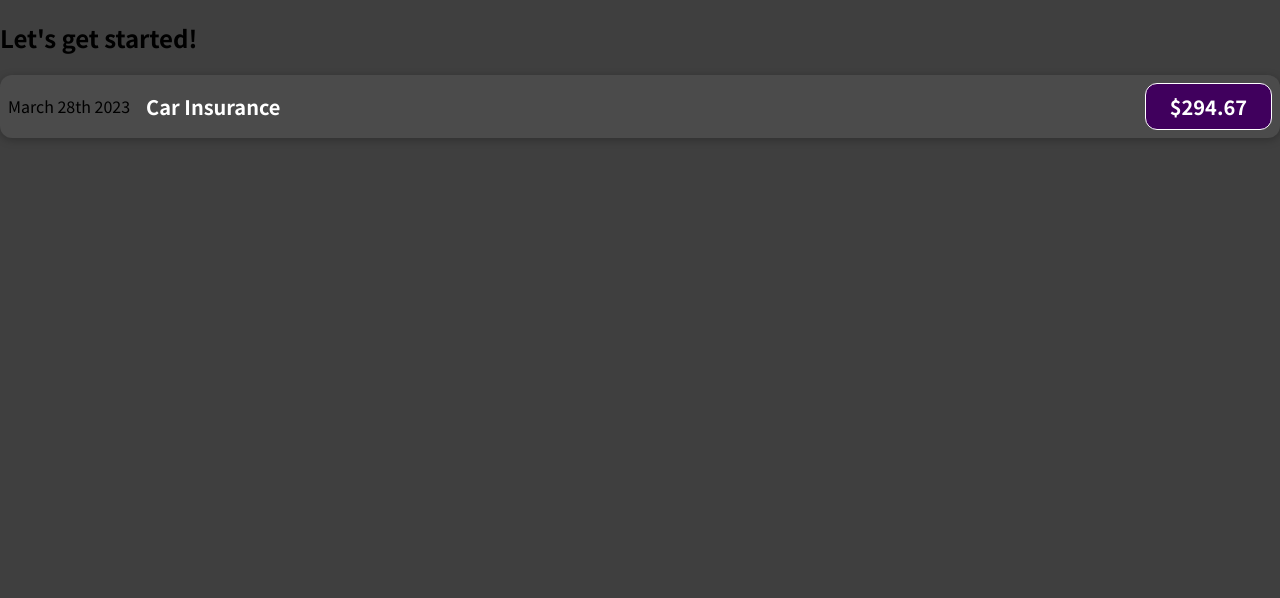
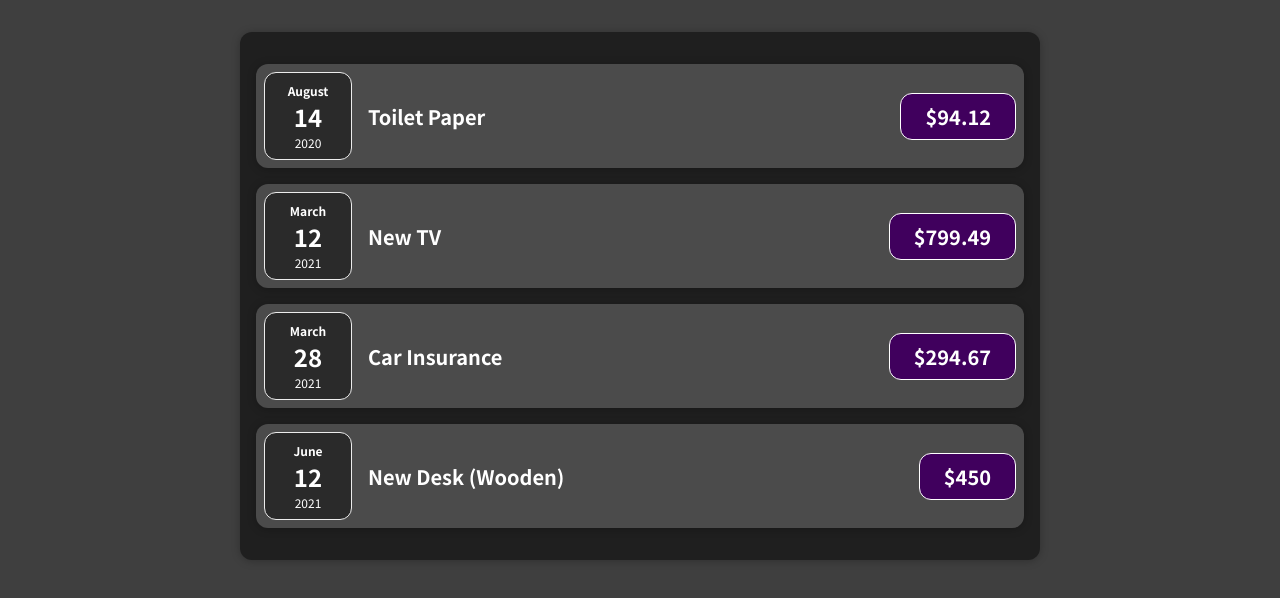
Before and after one commit to Khalid-Uris/expense-app-new, a React (Create React App) app: page / in a window 1280 px wide. Shown: the top 598 px of the page. Built offline with nearby package versions, Linux system fonts and the light colour scheme.

Commit message:
Add Date and amount component

```diff
--- a/src/App.js
+++ b/src/App.js
@@ -1,12 +1,55 @@
-import ExpenseItem from "./components/ExpenseItem";
+// import ExpenseItem from "./components/ExpenseItem";
+import Expenses from "./components/Expenses";
 
 function App() {
+  const expenses = [
+    {
+      id: "e1",
+      title: "Toilet Paper",
+      amount: 94.12,
+      date: new Date(2020, 7, 14),
+    },
+    { id: "e2", title: "New TV", amount: 799.49, date: new Date(2021, 2, 12) },
+    {
+      id: "e3",
+      title: "Car Insurance",
+      amount: 294.67,
+      date: new Date(2021, 2, 28),
+    },
+    {
+      id: "e4",
+      title: "New Desk (Wooden)",
+      amount: 450,
+      date: new Date(2021, 5, 12),
+    },
+  ];
+
+  console.log(expenses[0]["id"]);
   return (
     <div>
-      <h2>Let's get started!</h2>
-      <p>
-        <ExpenseItem />
-      </p>
+      {/* <h2>Let's get started!</h2> */}
+
+      <Expenses expenses={expenses} />
+      {/* <ExpenseItem
+          title={expenses[0].title}
+          amount={expenses[0].amount}
+          date={expenses[0].date}
+        />
+        <ExpenseItem
+          title={expenses[1].title}
+          amount={expenses[1].amount}
+          date={expenses[1].date}
+        />
+        <ExpenseItem
+          title={expenses[2].title}
+          amount={expenses[2].amount}
+          date={expenses[2].date}
+        />
+        <ExpenseItem
+          title={expenses[3].title}
+          amount={expenses[3].amount}
+          date={expenses[3].date}
+        /> */}
     </div>
   );
 }
--- /dev/null
+++ b/src/components/Card.css
@@ -0,0 +1,4 @@
+.card {
+  border-radius: 12px;
+  box-shadow: 0 1px 8px rgba(0, 0, 0, 0.25);
+}
--- /dev/null
+++ b/src/components/Card.jsx
@@ -0,0 +1,8 @@
+import React from "react";
+import "./Card.css";
+const Card = (props) => {
+  const classes = "card " + props.className;
+  return <div className={classes}>{props.children}</div>;
+};
+
+export default Card;
--- /dev/null
+++ b/src/components/ExpenseDate.css
@@ -0,0 +1,26 @@
+.expense-date {
+  display: flex;
+  flex-direction: column;
+  width: 5.5rem;
+  height: 5.5rem;
+  border: 1px solid #ececec;
+  background-color: #2a2a2a;
+  color: white;
+  border-radius: 12px;
+  align-items: center;
+  justify-content: center;
+}
+
+.expense-date__month {
+  font-size: 0.75rem;
+  font-weight: bold;
+}
+
+.expense-date__year {
+  font-size: 0.75rem;
+}
+
+.expense-date__day {
+  font-size: 1.5rem;
+  font-weight: bold;
+}
--- /dev/null
+++ b/src/components/ExpenseDate.jsx
@@ -0,0 +1,18 @@
+import React from "react";
+import "./ExpenseDate.css";
+
+const ExpenseDate = (props) => {
+  const month = props.date.toLocaleString("en-US", { month: "long" });
+  const day = props.date.toLocaleString("en-US", { day: "2-digit" });
+  const year = props.date.getFullYear();
+
+  return (
+    <div className={"expense-date"}>
+      <div className={"expense-date__month"}>{month}</div>
+      <div className={"expense-date__day"}>{day}</div>
+      <div className={"expense-date__year"}>{year}</div>
+    </div>
+  );
+};
+
+export default ExpenseDate;
--- a/src/components/ExpenseItem.css
+++ b/src/components/ExpenseItem.css
@@ -2,10 +2,10 @@
   display: flex;
   justify-content: space-between;
   align-items: center;
-  box-shadow: 0 2px 8px rgba(0, 0, 0, 0.25);
+  /* box-shadow: 0 2px 8px rgba(0, 0, 0, 0.25); */
   padding: 0.5rem;
   margin: 1rem 0;
-  border-radius: 12px;
+  /* border-radius: 12px; */
   background-color: #4b4b4b;
 }
 
--- a/src/components/ExpenseItem.jsx
+++ b/src/components/ExpenseItem.jsx
@@ -1,15 +1,22 @@
 import React from "react";
 import "./ExpenseItem.css";
+import ExpenseDate from "./ExpenseDate";
+import Card from "./Card";
 
-const ExpenseItem = () => {
+const ExpenseItem = (props) => {
+  // const expenseDate = new Date(2021, 2, 28);
+  // const expenseTitle = "Car Insurance";
+  // const expenseAmount = 294.67;
+
   return (
-    <div className={"expense-item"}>
-      <div>March 28th 2023</div>
+    <Card className={"expense-item"}>
+      <ExpenseDate date={props.date} />
+
       <div className={"expense-item__description"}>
-        <h2>Car Insurance</h2>
-        <div className={"expense-item__price"}>$294.67</div>
+        <h2>{props.title}</h2>
+        <div className={"expense-item__price"}>${props.amount}</div>
       </div>
-    </div>
+    </Card>
   );
 };
 
--- /dev/null
+++ b/src/components/Expenses.css
@@ -0,0 +1,7 @@
+.expenses {
+  padding: 1rem;
+  background-color: rgb(31, 31, 31);
+  margin: 2rem auto;
+  width: 50rem;
+  max-width: 95%;
+}
--- /dev/null
+++ b/src/components/Expenses.jsx
@@ -0,0 +1,33 @@
+import React from "react";
+import ExpenseItem from "./ExpenseItem";
+import "./Expenses.css";
+import Card from "./Card";
+
+const Expenses = (props) => {
+  return (
+    <Card className={"expenses"}>
+      <ExpenseItem
+        title={props.expenses[0].title}
+        amount={props.expenses[0].amount}
+        date={props.expenses[0].date}
+      />
+      <ExpenseItem
+        title={props.expenses[1].title}
+        amount={props.expenses[1].amount}
+        date={props.expenses[1].date}
+      />
+      <ExpenseItem
+        title={props.expenses[2].title}
+        amount={props.expenses[2].amount}
+        date={props.expenses[2].date}
+      />
+      <ExpenseItem
+        title={props.expenses[3].title}
+        amount={props.expenses[3].amount}
+        date={props.expenses[3].date}
+      />
+    </Card>
+  );
+};
+
+export default Expenses;
```
